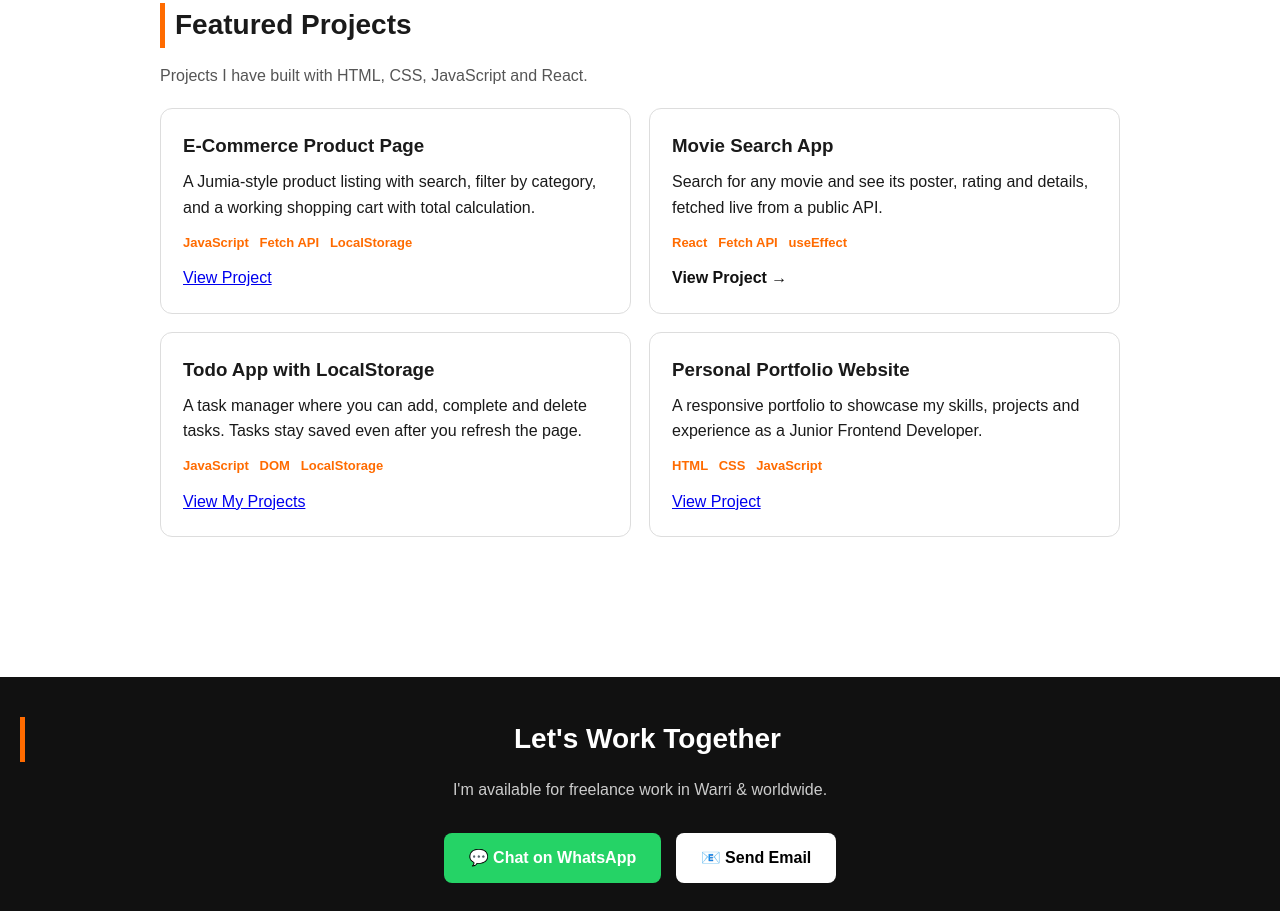
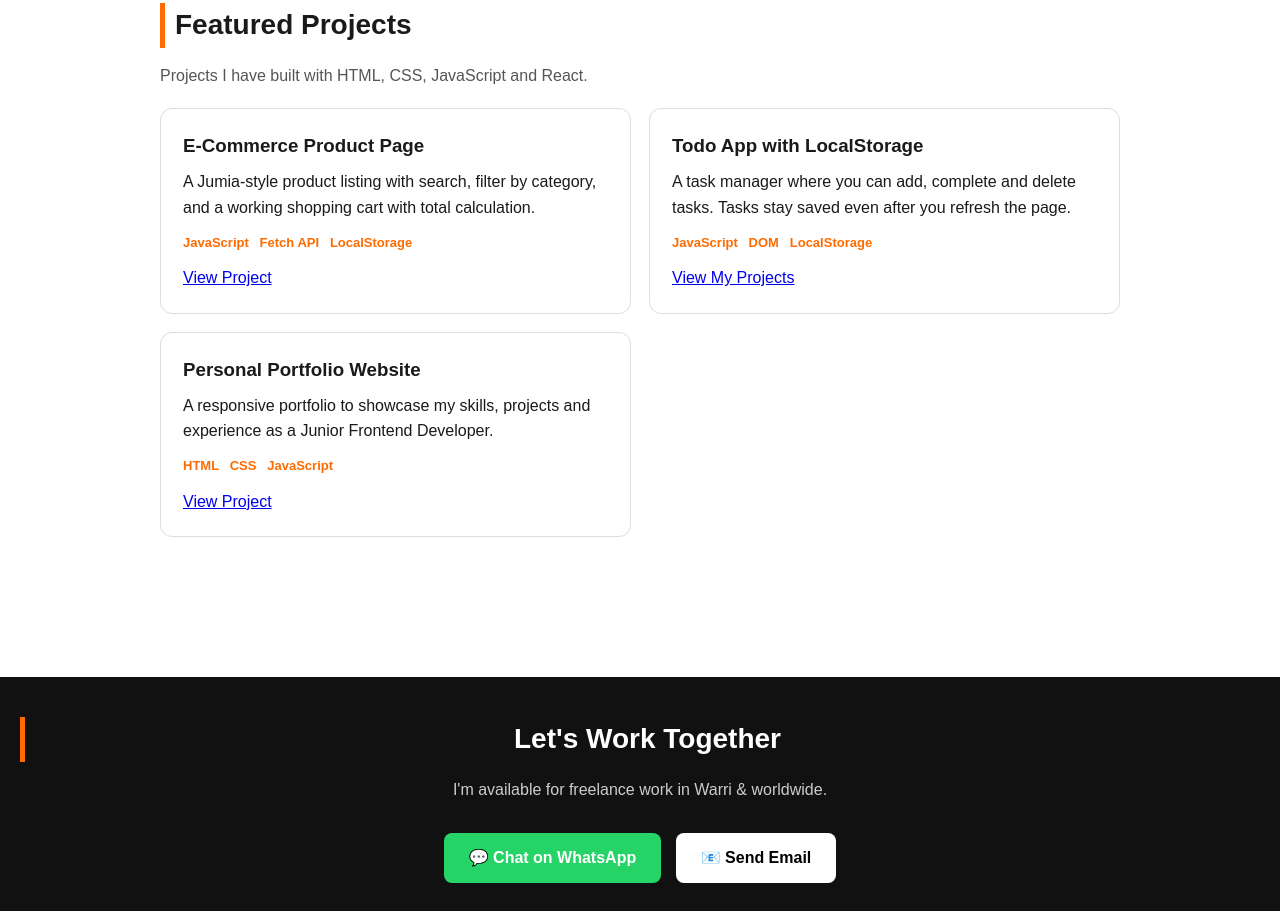
Before and after one commit to okigbochukwu49-stack/my-first-app, a plain HTML site: page index.html in a window 1280 px wide. Shown: the part 1892-2803 px from the top of the page. Drawn offline with Linux system fonts and the light colour scheme.

Commit message:
Update index.html

```diff
--- a/index.html
+++ b/index.html
@@ -124,13 +124,6 @@
         </article>
 
         <article class="card project-card">
-          <h3>Movie Search App</h3>
-          <p>Search for any movie and see its poster, rating and details, fetched live from a public API.</p>
-          <p class="tags">React &nbsp; Fetch API &nbsp; useEffect</p>
-          <a href="#" class="project-link">View Project →</a>
-        </article>
-
-        <article class="card project-card">
           <h3>Todo App with LocalStorage</h3>
           <p>A task manager where you can add, complete and delete tasks. Tasks stay saved even after you refresh the page.</p>
           <p class="tags">JavaScript &nbsp; DOM &nbsp; LocalStorage</p>
```
